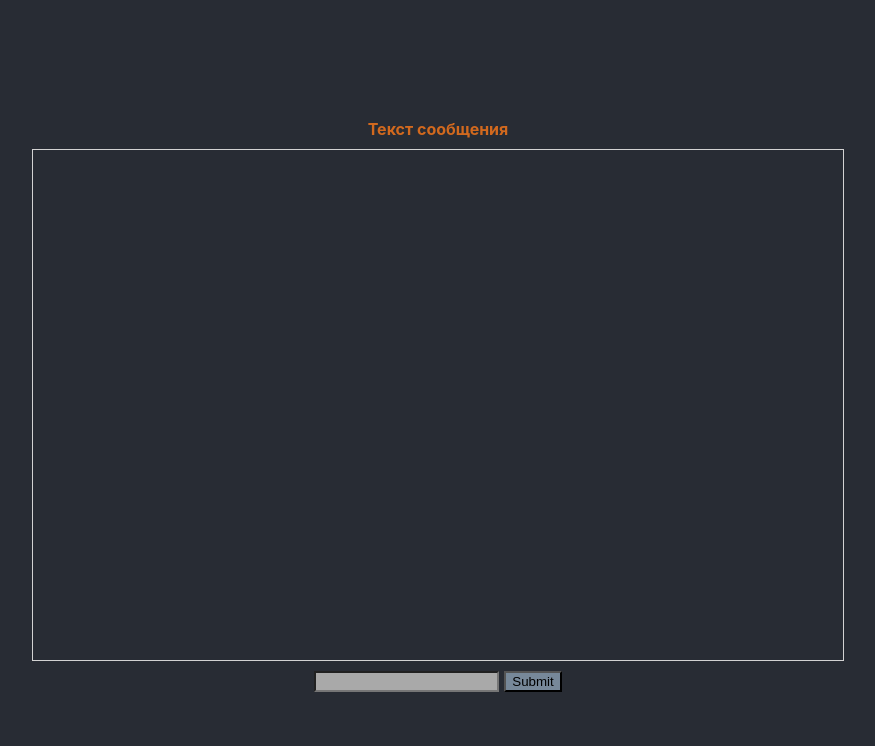
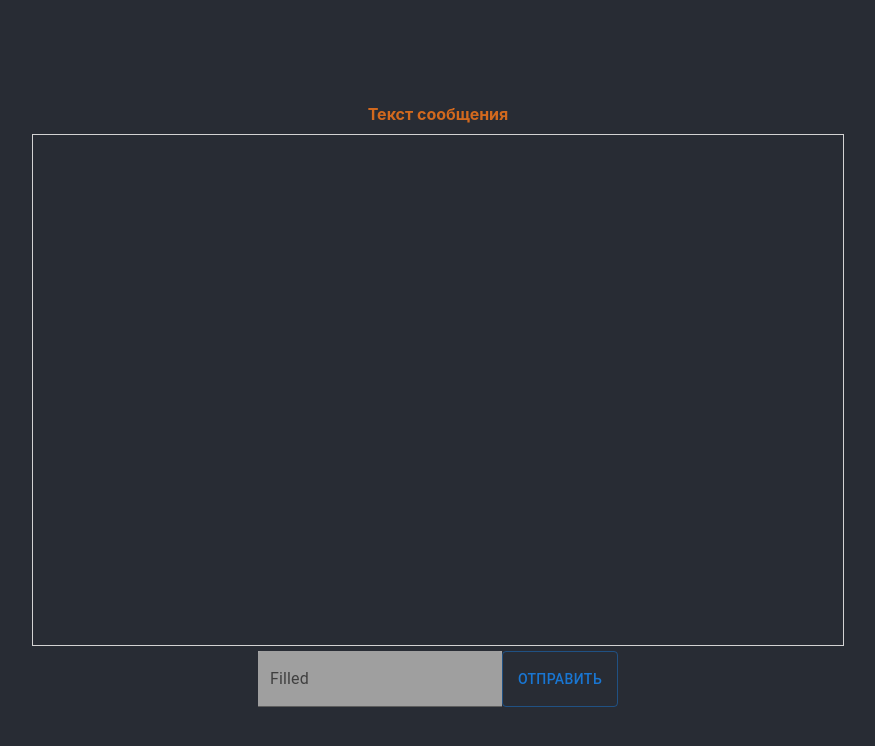
Before and after one commit to MaynskiyAndrey/react-js-home-work, a React (Create React App) app in the folder test-app/: page / in a window 1280 px wide. Shown: the top 746 px of the page, without its empty margins (202-1077 px from the left). Built offline with nearby package versions, Linux system fonts and the light colour scheme.

Commit message:
установлен materialUI и переписана форма сообщений

```diff
--- a/test-app/package.json
+++ b/test-app/package.json
@@ -3,6 +3,9 @@
   "version": "0.1.0",
   "private": true,
   "dependencies": {
+    "@emotion/react": "^11.5.0",
+    "@emotion/styled": "^11.3.0",
+    "@mui/material": "^5.1.0",
     "@testing-library/jest-dom": "^5.11.4",
     "@testing-library/react": "^11.1.0",
     "@testing-library/user-event": "^12.1.10",
--- a/test-app/src/components/MessageForm/MessageForm.css
+++ b/test-app/src/components/MessageForm/MessageForm.css
@@ -1,8 +1,12 @@
 
-.submitButton {
-	background-color: lightslategray;
-}
 .formTextMessage{
-	margin-right: 5px;
+	margin-right: 20x;
 	background-color: darkgray;
 }
+.messageForm{
+	margin-top: 5px;
+	display: flex;
+	flex-direction: row;
+	vertical-align: middle;
+
+}
--- a/test-app/src/components/MessageForm/MessageForm.jsx
+++ b/test-app/src/components/MessageForm/MessageForm.jsx
@@ -1,5 +1,7 @@
 import React, { useState } from 'react'
 import './MessageForm.css'
+import Button from '@mui/material/Button'
+import { TextField } from '@mui/material';
 
 export const MessageForm = ({ spendMessage }) => {
 	const [text, setText] = useState('');
@@ -17,8 +19,8 @@ export const MessageForm = ({ spendMessage }) => {
 
 	return (
 		<form onSubmit={targetSubmit} className="messageForm">
-			<input type="text" value={text} className="formTextMessage" onChange={targetChangeValue} />
-			<input type="submit" className="submitButton" />
+			<TextField id="filled-basic" label="Filled" variant="filled" value={text} onChange={targetChangeValue} className="formTextMessage" />
+			<Button variant="outlined" type="submit">Отправить</Button>
 		</form>
 	);
 }
```
Also changed, not shown: 1 other file (tests, documents, lock files or other folders).
